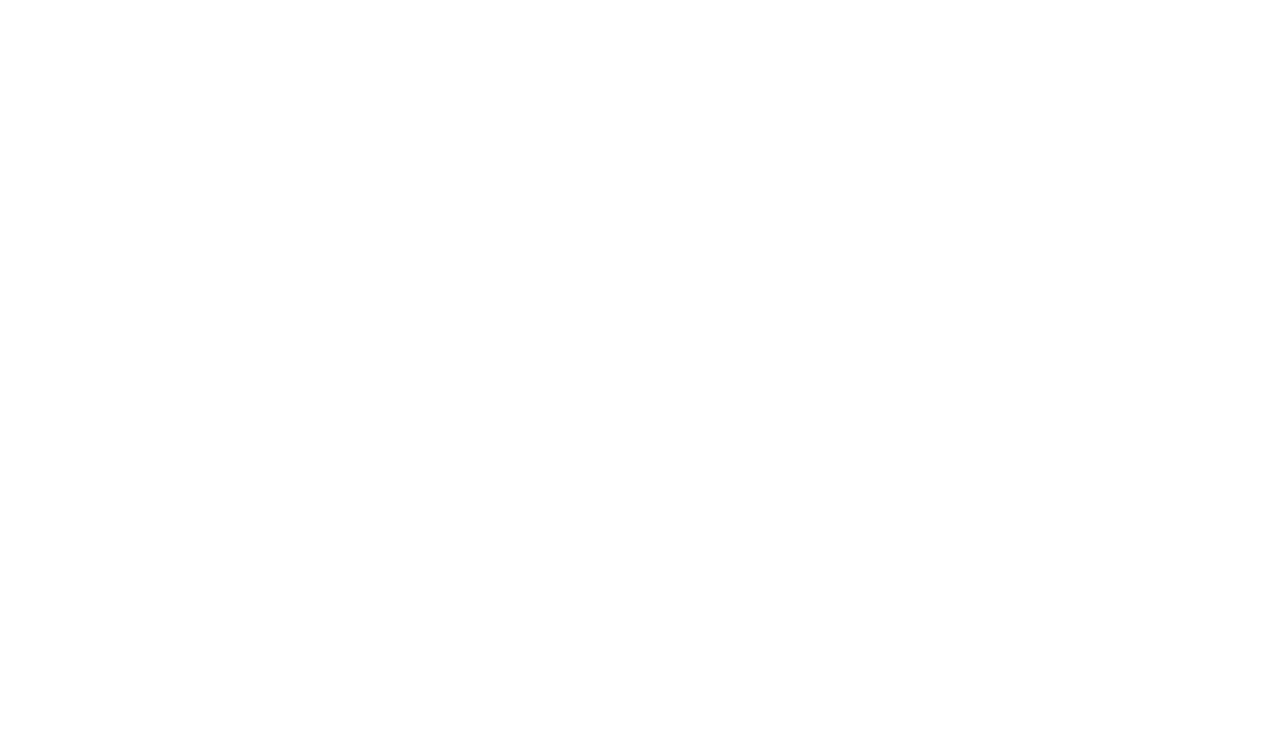
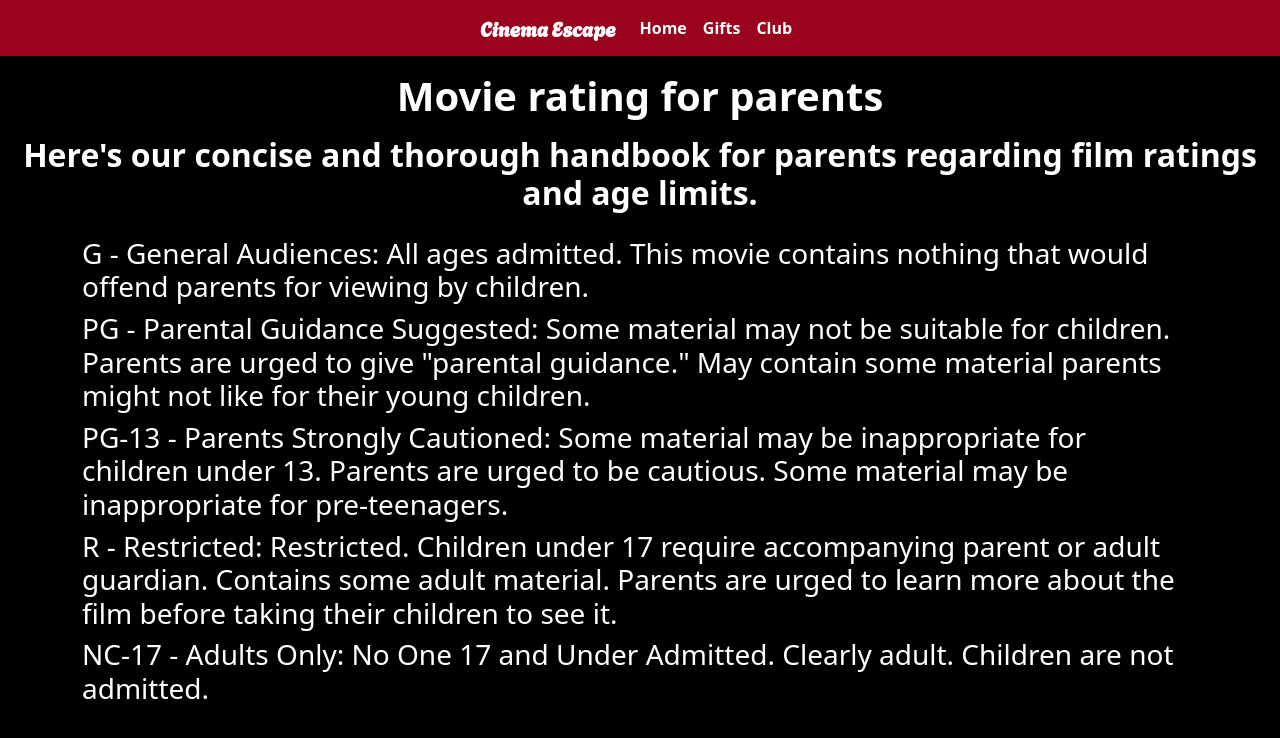
Before and after one commit to stellarorion/matura-web, a website: page parentalguide/index.html in a window 1280 px wide. Drawn offline with Linux system fonts and the light colour scheme.

Commit message:
parental guide added

```diff
--- a/parentalguide/index.html
+++ b/parentalguide/index.html
@@ -1,11 +1,64 @@
 <!DOCTYPE html>
 <html lang="en">
+
 <head>
-    <meta charset="UTF-8">
-    <meta name="viewport" content="width=device-width, initial-scale=1.0">
-    <title>Document</title>
+    <meta charset="UTF-8" />
+    <meta name="viewport" content="width=device-width, initial-scale=1.0" />
+    <title>Home | Cinema Escape</title>
+    <link rel="stylesheet" href="/css/mod.css" />
+    <link rel="stylesheet" href="/css/extra.css">
+    <link rel="stylesheet" href="/fonts/Agbalumo-Regular.ttf">
+    <link rel="stylesheet" href="/bootstrap-icons/font/bootstrap-icons.min.css">
 </head>
-<body>
+
+<body class="bg-black text-white">
+
+    <!--Navbar-->
+    <!-- Include jQuery -->
+    <script src="../js/jquery-3.7.1.min.js"></script>
+
+    <!-- Inline script to load navbar -->
+    <script>
+        // Wait for the document to be ready
+        $(document).ready(function () {
+            // Load the navbar into an element with id "navbar-container"
+            $("#navbar-container").load("../comps/navbar.html");
+        });
+    </script>
+
+    <div id="navbar-container"></div>
+
+    <!--/Navbar-->
+
+    <h1 class="text-white fw-bold text-center mt-3 mb-3">Movie rating for parents</h1>
+    <h2 class="text-white fw-bold text-center mt-3 mb-4">Here's our concise and thorough handbook for parents regarding film
+        ratings and age
+        limits.</h2>
+
+    <div class="container">
+        <div class="row">
+            <div class="col-md-12 text-white fw-bold">
+
+                <h3>G - General Audiences: All ages admitted. This movie contains nothing that would offend parents for
+                    viewing by children.</h3>
+                <h3>PG - Parental Guidance Suggested: Some material may not be suitable for children. Parents are urged
+                    to
+                    give "parental guidance." May contain some material parents might not like for their young children.
+                </h3>
+                <h3>PG-13 - Parents Strongly Cautioned: Some material may be inappropriate for children under 13.
+                    Parents
+                    are urged to be cautious. Some material may be inappropriate for pre-teenagers.</h3>
+                <h3>R - Restricted: Restricted. Children under 17 require accompanying parent or adult guardian.
+                    Contains
+                    some adult material. Parents are urged to learn more about the film before taking their children to
+                    see
+                    it.</h3>
+                <h3>NC-17 - Adults Only: No One 17 and Under Admitted. Clearly adult. Children are not admitted.</h3>
+
+            </div>
+        </div>
+    </div>
 
 </body>
+
 </html>
```
